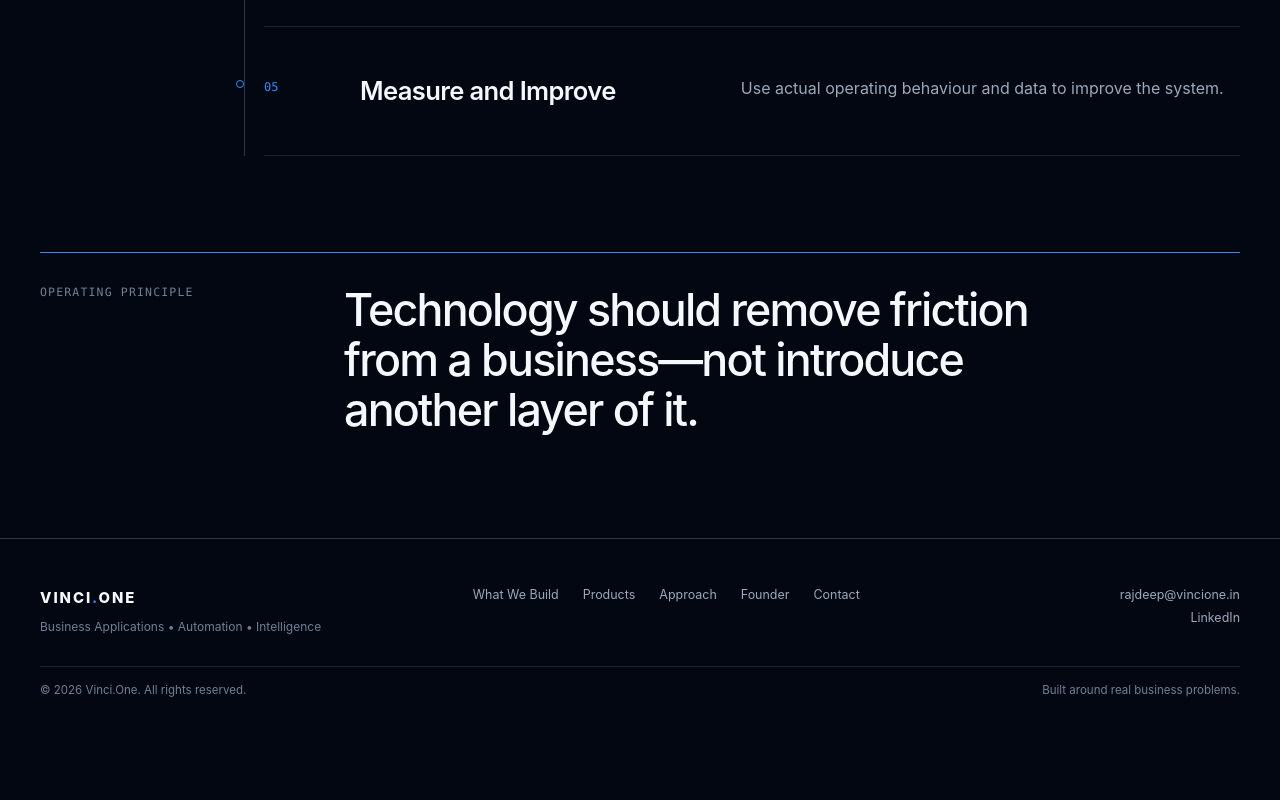
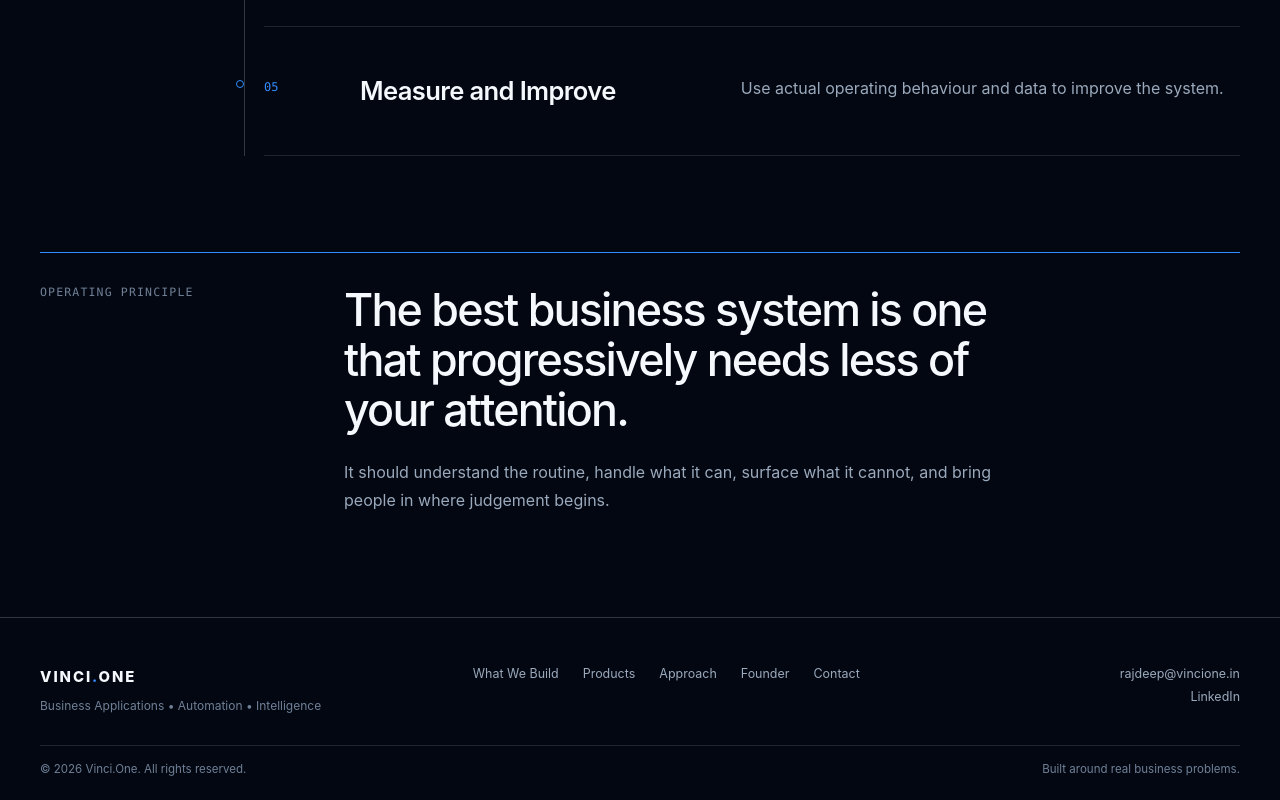
Before and after one commit to rajinnewera-bit/vincione-website, a React (Vite) app: page /approach in a window 1280 px wide. Shown: the part 1157-1957 px from the top of the page. Before the commit the page ends 1878 px from the top, so only its background shows below. Built offline with nearby package versions, Linux system fonts and the light colour scheme.

Commit message:
Update Vinci.One operating principle

```diff
--- a/src/components/Approach.jsx
+++ b/src/components/Approach.jsx
@@ -31,7 +31,10 @@ export default function Approach() {
 
       <div className="approach-statement">
         <span>Operating principle</span>
-        <strong>Technology should remove friction from a business—not introduce another layer of it.</strong>
+        <div className="approach-statement-copy">
+          <strong>The best business system is one that progressively needs less of your attention.</strong>
+          <p>It should understand the routine, handle what it can, surface what it cannot, and bring people in where judgement begins.</p>
+        </div>
       </div>
     </section>
   )
--- a/src/phase1.css
+++ b/src/phase1.css
@@ -785,13 +785,21 @@
   text-transform: uppercase;
 }
 
-.approach-statement strong {
+.approach-statement-copy strong {
+  display: block;
   max-width: 24ch;
   color: var(--color-text);
   font-size: clamp(1.8rem, 3.5vw, 3.5rem);
   font-weight: 520;
   letter-spacing: -0.04em;
   line-height: 1.12;
+}
+
+.approach-statement-copy p {
+  max-width: 42rem;
+  margin: var(--space-5) 0 0;
+  color: var(--color-muted);
+  line-height: 1.72;
 }
 
 .founder-manifesto {
```
